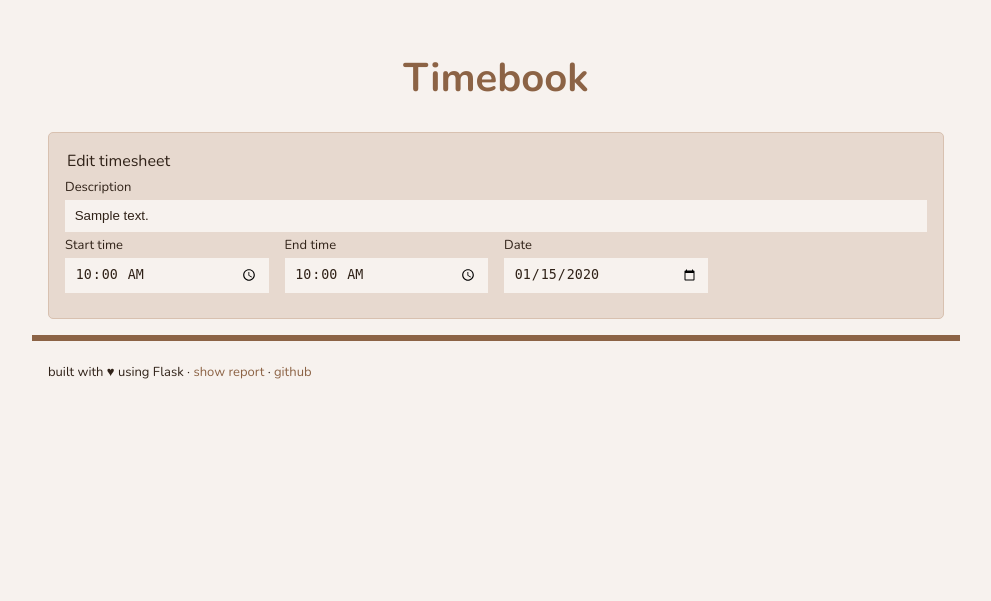
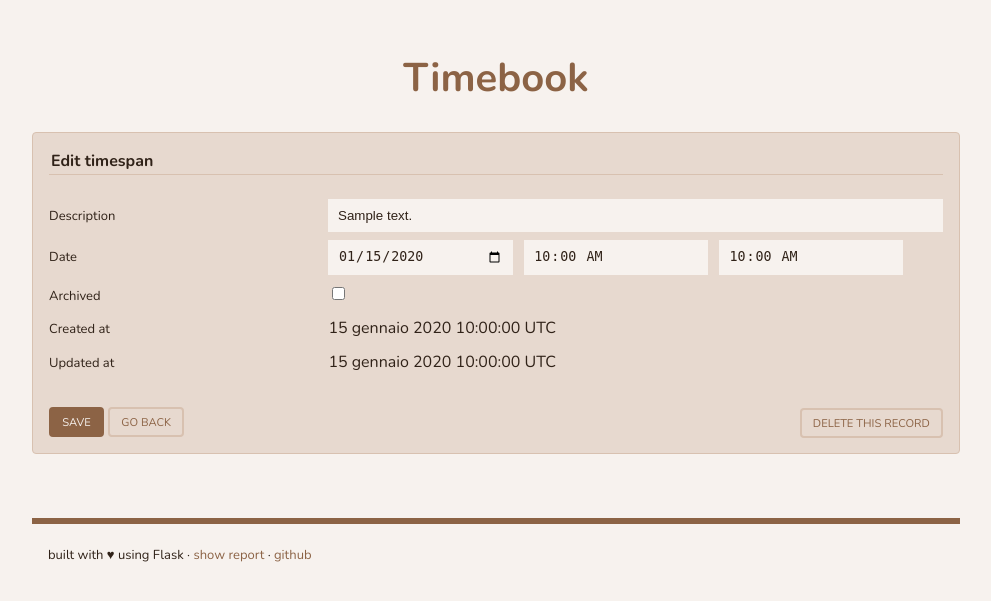
Before and after one commit to fabiomix/timebook, a Flask app: page /edit/1 in a window 1280 px wide. Shown: the top 601 px of the page, without its empty margins (144-1135 px from the left). Run offline with Flask 3, Linux system fonts and the light colour scheme; tables that the repository leaves empty hold one stand-in row (values such as "Sample post").

Commit message:
forms validation with WTForms
- CSRF protection
- rename webui blueprint
- merge GET and POST routes in webui blueprint
- add delete page and route
- change timespans rendering layout
- add go-back button in edit form

```diff
--- a/requirements.txt
+++ b/requirements.txt
@@ -3,6 +3,7 @@ click==8.1.3
 Flask==2.2.3
 flask-babel==3.0.1
 Flask-SQLAlchemy==3.0.3
+Flask-WTF==1.2.1
 greenlet==2.0.2
 itsdangerous==2.1.2
 Jinja2==3.1.2
@@ -11,3 +12,4 @@ pytz==2022.7.1
 SQLAlchemy==2.0.8
 typing_extensions==4.5.0
 Werkzeug==2.2.3
+WTForms==3.1.1
--- /dev/null
+++ b/timebook/forms.py
@@ -0,0 +1,21 @@
+from datetime import date
+
+from flask_wtf import FlaskForm
+from wtforms import BooleanField, DateField, StringField, SubmitField, TimeField
+from wtforms.validators import DataRequired
+
+
+class TimespanCreateForm(FlaskForm):
+    description = StringField("Description", validators=[DataRequired()])
+    start_time = TimeField("Start time", validators=[DataRequired()])
+    end_time = TimeField("End time", validators=[DataRequired()])
+    search_date = DateField("Date", validators=[DataRequired()], default=date.today)
+    submit = SubmitField("Save")
+
+
+class TimespanEditForm(TimespanCreateForm):
+    is_archived = BooleanField("Archived")
+
+
+class TimespanDeleteForm(FlaskForm):
+    submit = SubmitField("Yes, delete this record")
--- a/timebook/models.py
+++ b/timebook/models.py
@@ -1,4 +1,4 @@
-from datetime import datetime, time, timedelta
+from datetime import date, datetime, time, timedelta
 
 from sqlalchemy.ext.hybrid import hybrid_property
 
@@ -26,6 +26,10 @@ class Timespan(db.Model):
         self.is_archived = False
 
     @hybrid_property
+    def search_date(self) -> date:
+        return self.start_at.date()
+
+    @hybrid_property
     def start_time(self) -> time:
         return self.start_at.time()
 
--- a/timebook/static/style.css
+++ b/timebook/static/style.css
@@ -3,7 +3,6 @@ body {
   --color-bg-primary: #f7f2ee;
   --color-bg-secondary: #e7d9cf;
   --color-text-primary: #302218;
-  --color-text-secondary: #302218;
   --color-brand-primary: #8c6345;
   --color-border: #d8c1b0;
 
@@ -11,7 +10,6 @@ body {
     --color-bg-primary: #181818;
     --color-bg-secondary: #232323;
     --color-text-primary: #cccccc;
-    --color-text-secondary: #383838;
     --color-brand-primary: #ffaa00;
     --color-border: #383838;
   }
@@ -46,25 +44,69 @@ a{color:#fa0;text-decoration:none}
 td,th{padding:1em;text-align:left;border-bottom:solid #eee}
 .btn{padding:1em;text-transform:uppercase;background:#fff;border:solid;font:.7em nunito}
 
+/* lit utils */
+.mt0{margin-top:0}
+.mt1{margin-top:.5em}
+.mt2{margin-top:1em}
+.mt3{margin-top:2em}
+.mt4{margin-top:4em}
+.mr0{margin-right:0}
+.mr1{margin-right:.5em}
+.mr2{margin-right:1em}
+.mr3{margin-right:2em}
+.mr4{margin-right:4em}
+.mb0{margin-bottom:0}
+.mb1{margin-bottom:.5em}
+.mb2{margin-bottom:1em}
+.mb3{margin-bottom:2em}
+.mb4{margin-bottom:4em}
+.ml0{margin-left:0}
+.ml1{margin-left:.5em}
+.ml2{margin-left:1em}
+.ml3{margin-left:2em}
+.ml4{margin-left:4em}
+.pv0{padding-top:0;padding-bottom:0}
+.pv1{padding-top:.5em;padding-bottom:.5em}
+.pv2{padding-top:1em;padding-bottom:1em}
+.pv3{padding-top:2em;padding-bottom:2em}
+.pv4{padding-top:4em;padding-bottom:4em}
+.ph0{padding-right:0;padding-left:0}
+.ph1{padding-right:.5em;padding-left:.5em}
+.ph2{padding-right:1em;padding-left:1em}
+.ph3{padding-right:2em;padding-left:2em}
+.ph4{padding-right:4em;padding-left:4em}
+.gapless{border-spacing:0}
+.rounded{border-radius:4px}
+.bold{font-weight:700}
+.normal{font-weight:400}
+.light{font-weight:300}
+.dim{opacity:1;transition:opacity .15s ease-in}
+.dim:focus,.dim:hover{opacity:.5;transition:opacity .15s ease-in}
+
 /* helper classes */
 .block{display: block}
+.bordered{border: solid 1px var(--color-border);}
 .hide{display: none}
-.mb5{margin-bottom: .5em}
+.inline{display: inline-block}
 .text-center{text-align: center}
+.text-right{text-align: right}
 .text-small{font-size: small}
 
 /* lit overrides */
 body{background-color: var(--color-bg-primary); color: var(--color-text-primary);}
-h1, h2, a{color: var(--color-brand-primary)}
-a:hover{text-decoration: underline}
+h1, h2, a{color: var(--color-brand-primary);}
+a:hover{text-decoration: underline;}
+.col{vertical-align: middle;}
+.card:focus, hr{border-color: var(--color-brand-primary);}
+form.form{background-color: var(--color-bg-secondary);}
+form.form legend{border-bottom: solid 1px var(--color-border);}
 label{font-size: small;}
 input{line-height: 20px;}
-.card:focus, hr{border-color: var(--color-brand-primary)}
-form{padding: 1em 0 0 0; background-color: var(--color-bg-secondary); border: solid 1px var(--color-border); border-radius: 5px;}
-td,th{padding: .5em; border-bottom-color: var(--color-border);}
-td{border-bottom: none;}
-tr{background-color: var(--color-bg-secondary); border: solid 1px var(--color-border); border-radius: 5px; margin-bottom: .5em;}
-tr:hover{border-color: var(--color-brand-primary);}
-tr.checked{color: var(--color-border);}
-input.card{padding: .25em .5em; border-color: var(--color-bg-primary); background-color: var(--color-bg-primary); color: var(--color-text-primary);}
-input.card:focus{border-color: var(--color-brand-primary);}
+input.card{background-color: var(--color-bg-primary); border-color: var(--color-bg-primary); color: var(--color-text-primary); padding: .25em .5em;}
+.btn{background-color: var(--color-bg-secondary); border: solid 2px var(--color-border); color: var(--color-brand-primary); padding: .5em 1em;}
+.btn.primary{background-color: var(--color-brand-primary); border: solid 2px var(--color-brand-primary); color: var(--color-bg-primary);}
+div.timespan.archived{color: var(--color-border);}
+div.timespan:hover{border-color: var(--color-brand-primary);}
+
+/* chrome specific */
+input[type="time"]::-webkit-calendar-picker-indicator{display: none;}
--- a/timebook/templates/base.html
+++ b/timebook/templates/base.html
@@ -12,7 +12,7 @@
 <body>
     <div class="c">
         <div class="row" id="navbar">
-            <h1 class="text-center"><a href="{{ url_for('timesheet_app.index') }}"><strong>Timebook</strong></a></h1>
+            <h1 class="text-center bold"><a href="{{ url_for('web_app.index') }}"><strong>Timebook</strong></a></h1>
         </div>
         {% block content %} {% endblock %}
         <hr>
@@ -20,7 +20,7 @@
             <p class="text-small">
                 <span>built with &hearts; using Flask</span>
                 &middot;
-                <a href="{{ url_for('timesheet_app.report') }}">show report</a>
+                <a href="{{ url_for('web_app.report') }}">show report</a>
                 &middot;
                 <a href="https://github.com/fabiomix/timebook" target="_blank" rel="noopener">github</a>
             </p>
@@ -30,8 +30,10 @@
         document.querySelectorAll('.toggle-link').forEach(link => {
             link.addEventListener('click', function(event) {
                 event.preventDefault();  // Prevent default link behavior (navigation)
+                var csrf_token = "{{ csrf_token() }}";
                 fetch(this.getAttribute('href'), {
                     method: 'POST',
+                    headers: {'X-Requested-With': 'XMLHttpRequest', 'X-CSRFToken': csrf_token}
                 })
                 .then(response => {
                     if (!response.ok) {
@@ -39,12 +41,14 @@
                     }
                 })
                 .then(updatedData => {
-                    const row = this.closest('tr.row');
-                    if (row.classList.contains('checked')) {
-                        row.classList.remove('checked');
+                    const row = this.closest('div.timespan');
+                    if (row.classList.contains('archived')) {
+                        row.classList.remove('archived');
+                        row.classList.add('active');
                         this.textContent = 'archive';
                     } else {
-                        row.classList.add('checked');
+                        row.classList.add('archived');
+                        row.classList.remove('active');
                         this.textContent = 'restore';
                     }
                 })
--- a/timebook/templates/edit.html
+++ b/timebook/templates/edit.html
@@ -1,35 +1,53 @@
 {% extends 'base.html' %}
 
 {% block content %}
-<div class="row">
-    <form class="w-100 mb5" method="post">
-        <div class="row"><legend>Edit timesheet</legend></div>
-        <div class="row">
-            <div class="col">
-                <label for="description" class="text-small">Description</label>
-                <input type="text" class="card w-100" name="description" placeholder="lorem ipsum" value="{{record.description}}" required/>
+<div class="create_section mb4">
+    <form id="create_form" class="form bordered rounded" method="post" action="{{ url_for('web_app.edit', time_id=record.id) }}">
+        <div class="form-header pv2">
+            <div class="row">
+                <legend class="bold">Edit timespan</legend>
             </div>
         </div>
-        <div class="row">
-            <div class="col 3">
-                <label for="start_time" class="text-small">Start time</label>
-                <input type="time" class="card w-100" name="start_time" value="{{record.start_time.isoformat(timespec='minutes')}}" required/>
+        <div class="form-body pv1">
+            <div class="row mb1">
+                <div class="col 4">{{ form.description.label }}</div>
+                <div class="col 8">{{ form.description(class_="card w-100") }}</div>
             </div>
-            <div class="col 3">
-                <label for="end_time" class="text-small">End time</label>
-                <input type="time" class="card w-100" name="end_time" value="{{record.end_time.isoformat(timespec='minutes')}}" required/>
+            <div class="row mb1">
+                <div class="col 4">{{ form.search_date.label }}</div>
+                <div class="col 8">
+                    {{ form.search_date(class_="card col 4 mr1") }}
+                    {{ form.start_time(class_="card col 4 mr1") }}
+                    {{ form.end_time(class_="card col 4 mr0") }}
+                </div>
             </div>
-            <div class="col 3">
-                <label for="search_date" class="text-small">Date</label>
-                <input type="date" class="card w-100" name="search_date" value="{{record.start_at.date()}}" required/>
+            <div class="row mb1">
+                <div class="col 4">{{ form.is_archived.label }}</div>
+                <div class="col 8">{{ form.is_archived() }}</div>
             </div>
-            <div class="col 3">
-                <!-- <label for="is_archived" class="text-small">Archived</label> -->
-                <!-- <input type="checkbox" class="card w-100" name="is_archived" value="" required/> -->
+            <div class="row mb1">
+                <div class="col 4"><label for="">Created at</label></div>
+                <div class="col 8">{{ record.created_at|datetimeformat('long') }}</div>
+            </div>
+            <div class="row mb1">
+                <div class="col 4"><label for="">Updated at</label></div>
+                <div class="col 8">{{ record.updated_at|datetimeformat('long') }}</div>
             </div>
         </div>
-        <!-- https://stackoverflow.com/questions/477691/submitting-a-form-by-pressing-enter-without-a-submit-button -->
-        <button type="submit" style="visibility: hidden; height: 0;">Submit</button>
+        <div class="form-footer pv2">
+            <div class="row">
+                <div class="col 4">
+                    {{ form.submit(class_="btn primary rounded") }}
+                    <a href="{{ url_for('web_app.index', search_date=record.search_date) }}" class="btn rounded">Go back</a>
+                </div>
+                <div class="col 4">
+                    {{ form.csrf_token }}
+                </div>
+                <div class="col 4 text-right">
+                    <a href="{{ url_for('web_app.delete', time_id=record.id) }}" class="btn rounded">Delete this record</a>
+                </div>
+            </div>
+        </div>
     </form>
 </div>
 {% endblock %}
```
Also changed, not shown: timebook/__init__.py (+7 -5 lines), timebook/blueprints/web.py (+62 -44 lines), timebook/templates/delete.html (added, +31 -0 lines), timebook/templates/index.html (+26 -25 lines), timebook/templates/report.html (+16 -16 lines).
